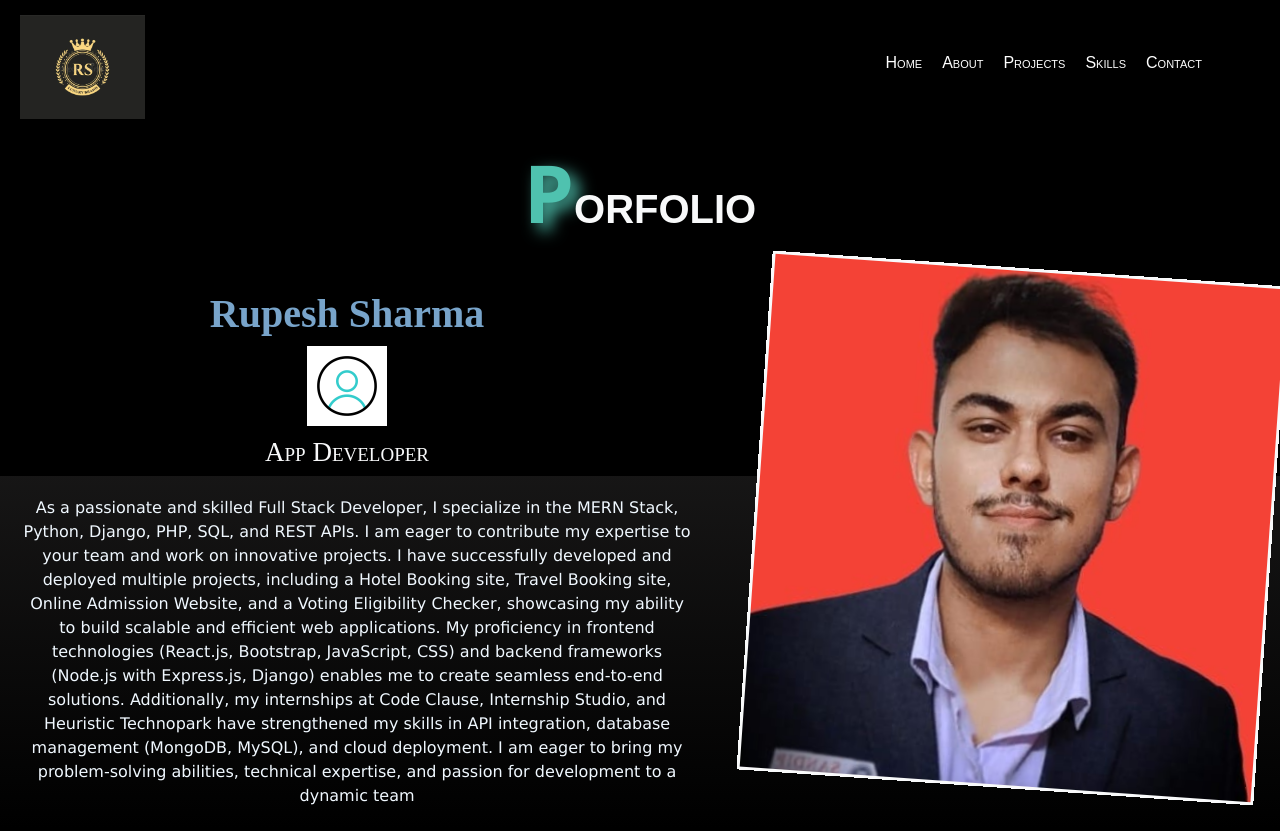
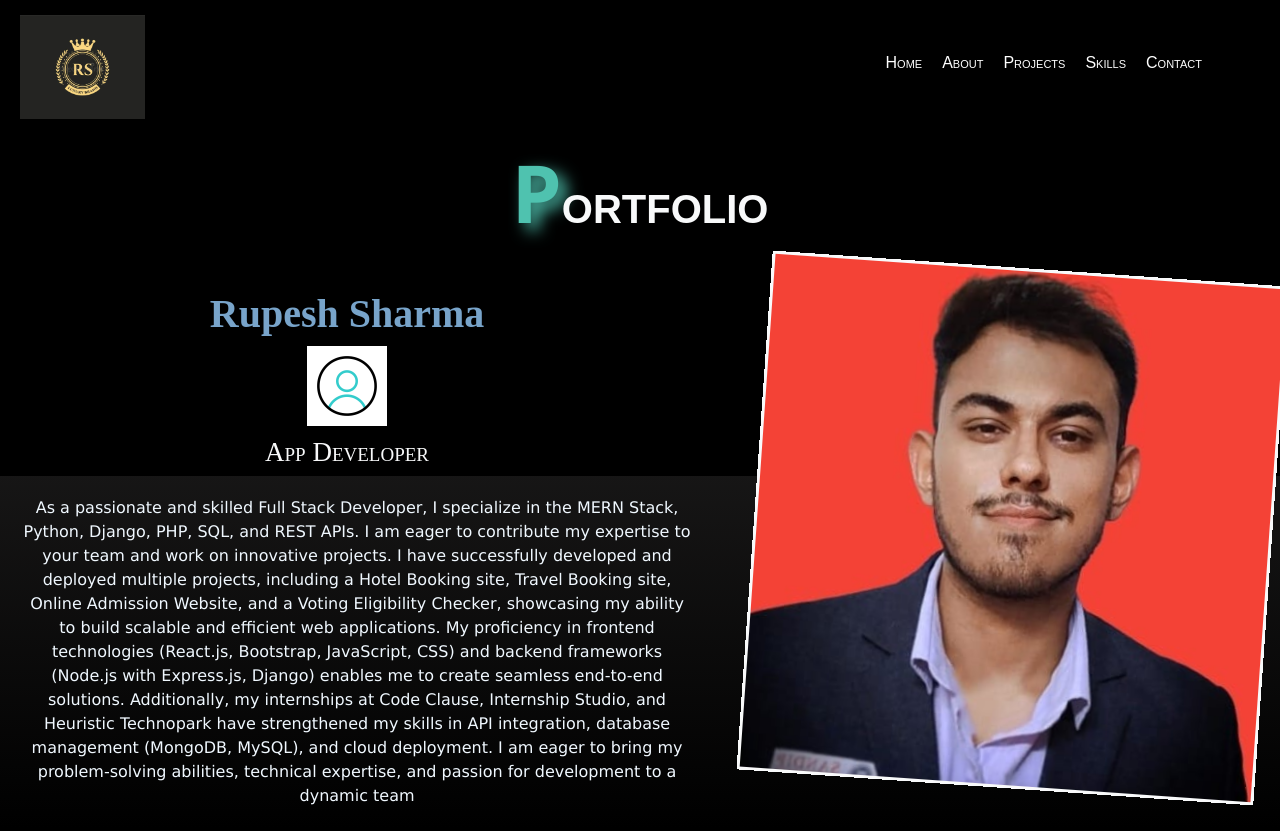
Before and after one commit to RUPESH1774/Profile, a plain HTML site: page index.html in a window 1280 px wide. Shown: the top 831 px of the page. Drawn offline with nearby package versions, Linux system fonts and the light colour scheme.

Commit message:
Update index.html

```diff
--- a/index.html
+++ b/index.html
@@ -49,7 +49,7 @@
     <br>
     <div class="Scroll"></div>
     <main class="text-light ">
-     <h1 id="heading" class="text-center fw-bold  text-uppercase ">Porfolio</h1>
+     <h1 id="heading" class="text-center fw-bold  text-uppercase ">Portfolio</h1>
     <img id="my-img" class="img-fluid  border border-light border-3  me-5" src="assests/Logo/Rupeshsharma.jpg" alt="">
     <div class="down">
     <h2 class="Name">Rupesh Sharma </h2>
```
